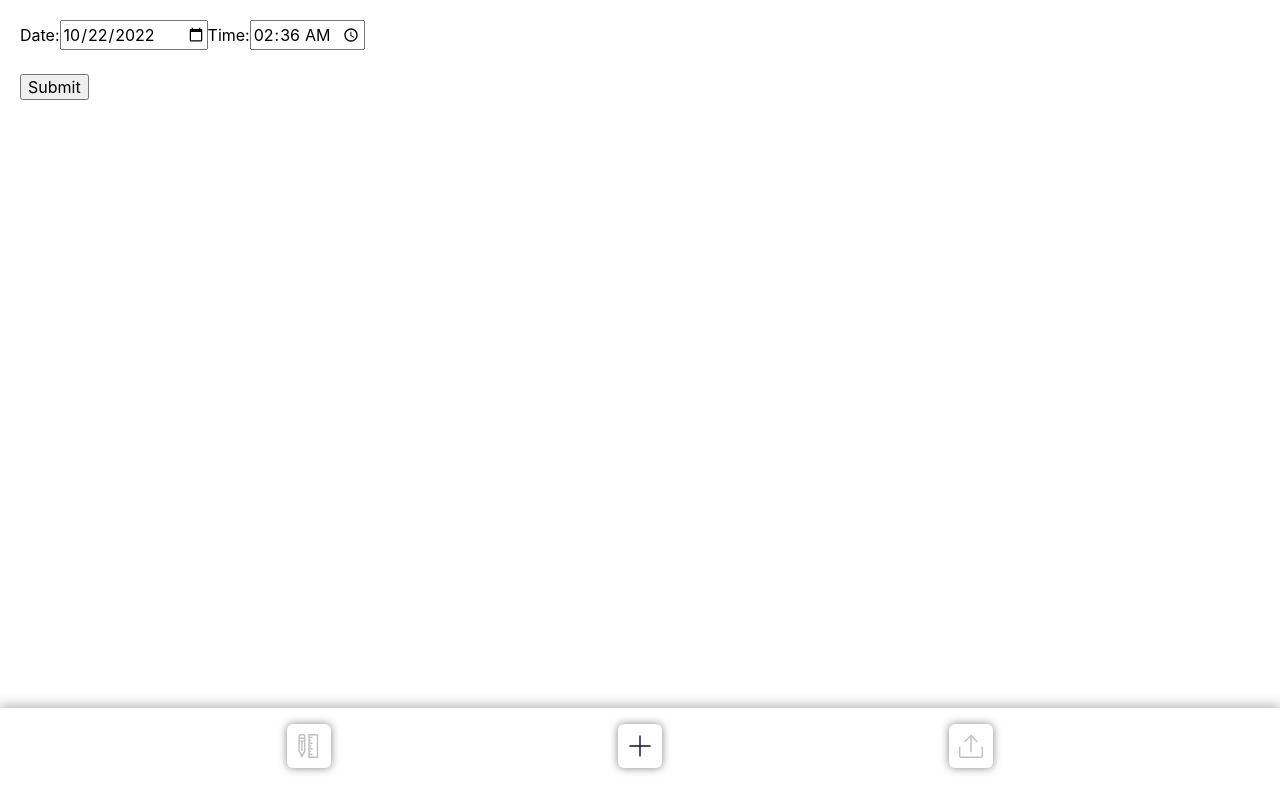
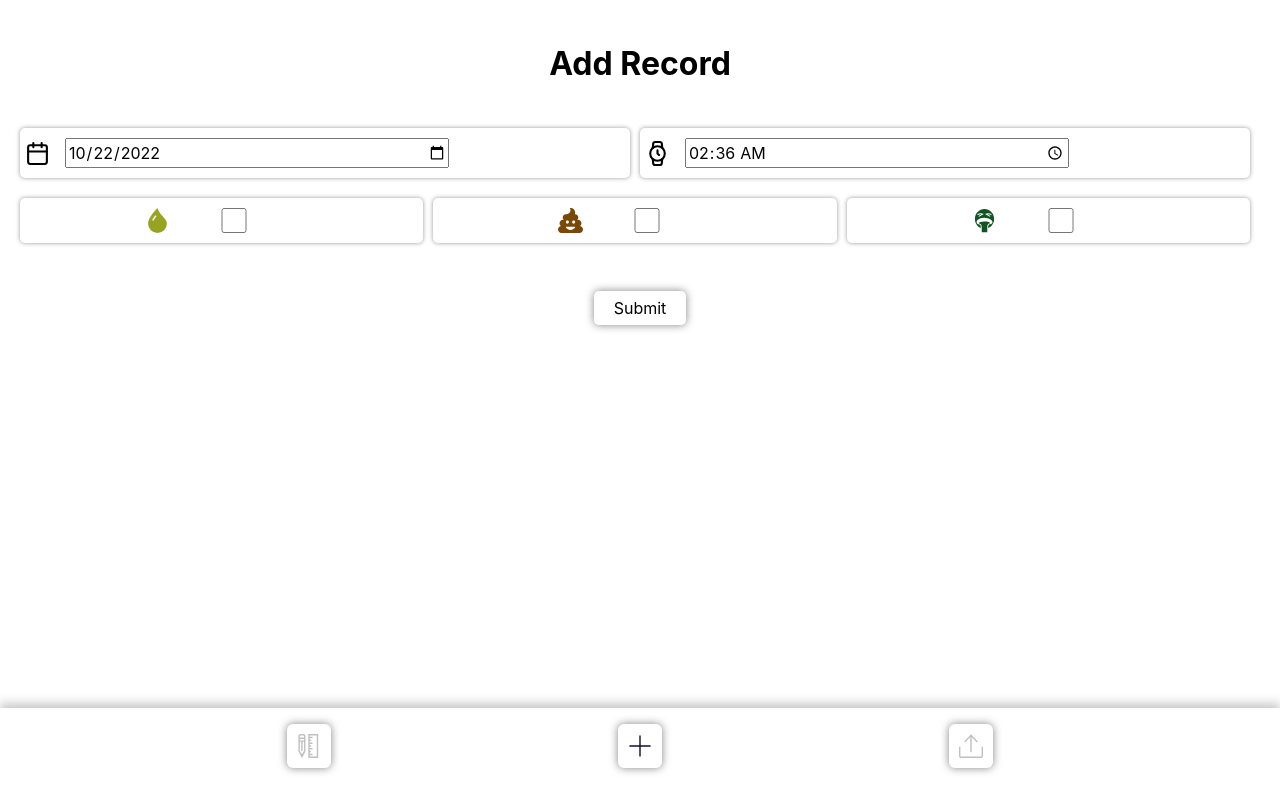
Before and after one commit to EmanateStudios/newborn-data-tracker, a React (Create React App) app in the folder client/: page /AddItem in a window 1280 px wide. Built offline with nearby package versions, Linux system fonts and the light colour scheme.

Commit message:
handling times and bool values

```diff
--- a/client/package.json
+++ b/client/package.json
@@ -4,6 +4,7 @@
   "private": true,
   "dependencies": {
     "@apollo/client": "^3.7.0",
+    "@mui/x-date-pickers": "^5.0.5",
     "@testing-library/jest-dom": "^5.16.5",
     "@testing-library/react": "^13.4.0",
     "@testing-library/user-event": "^13.5.0",
@@ -19,6 +20,7 @@
     "react-icons": "^4.6.0",
     "react-router-dom": "^6.4.2",
     "react-scripts": "5.0.1",
+    "react-time-picker": "^5.0.0",
     "typescript": "^4.8.4",
     "web-vitals": "^2.1.4"
   },
--- a/client/src/api/requests/user.ts
+++ b/client/src/api/requests/user.ts
@@ -1,7 +1,7 @@
 import { gql } from "@apollo/client";
 
 export const GET_USER_RECORDS = gql`
-  query GetUserRecords($id: string) {
+  query GetUserRecords($id: uuid) {
     User(where: { id: { _eq: $id } }) {
       Records {
         bowelMovement
--- a/client/src/api/types/records.ts
+++ b/client/src/api/types/records.ts
@@ -5,12 +5,12 @@ export interface record {
   time: any;
   leftBreast?: number | null | undefined;
   rightBreast?: number | null | undefined;
-  void?: boolean | null | undefined;
+  void: boolean;
   vomit_spitUp?: boolean;
   pumpTime?: Number | null | undefined;
   supplementQuantity?: Number | null | undefined;
   supplementType?: string | null | undefined;
   id?: string;
   user_id: string;
-  bowelMovement?: boolean | null | undefined;
+  bowelMovement?: boolean;
 }
--- a/client/src/pages/AddItem.tsx
+++ b/client/src/pages/AddItem.tsx
@@ -3,30 +3,43 @@ import { useMutation } from "@apollo/client";
 import { INSERT_RECORD } from "../api/requests/records";
 import { record } from "../api/types";
 import { DateTime } from "luxon";
+// --- ICONS ---
+import { FiCalendar, FiWatch } from "react-icons/fi";
+import { FaPoo } from "react-icons/fa";
+import { BsFillDropletFill } from "react-icons/bs";
+import { GiVomiting } from "react-icons/gi";
 
 export function AddItem() {
   const currentDate = DateTime.now();
   // const currentTime = currentDate.toLocaleString(DateTime.TIME_SIMPLE);
   const currentTime = DateTime.now();
 
-  const [getUserRecords, { loading, data, error }] = useMutation(INSERT_RECORD);
+  const [getUserRecords, { loading, data, error }] = useMutation(
+    INSERT_RECORD,
+    {
+      onCompleted: (completedData) => {
+        console.log(`SUCCESSFUL RECORD INSERTION`);
+        console.log(completedData);
+      },
+    }
+  );
 
   const handleSubmit = (event: any) => {
     event.preventDefault();
     getUserRecords({
       variables: {
         objects: {
-          date: currentDate,
-          time: currentTime,
-          leftBreast: 0,
-          rightBreast: 0,
-          void: false,
-          vomit_spitUp: false,
-          pumpTime: 0,
-          supplementQuantity: 0,
-          supplementType: "",
-          user_id: "",
-          bowelMovement: false,
+          date: record.date,
+          time: record.time,
+          leftBreast: record.leftBreast || 0,
+          rightBreast: record.rightBreast || 0,
+          void: record.void || false,
+          vomit_spitUp: record.vomit_spitUp || false,
+          pumpTime: record.pumpTime || 0,
+          supplementQuantity: record.supplementQuantity || 0,
+          supplementType: record.supplementType || "",
+          user_id: record.user_id || "50af37d4-4a87-4ee8-8c4b-7d3e8f0b7a91",
+          bowelMovement: record.bowelMovement || false,
         },
       },
     });
@@ -47,34 +60,138 @@ export function AddItem() {
   };
 
   const [record, setRecord] = useState<record>(initialValues);
+
   const updateRecordState = (update: any) => {
-    console.log(update.name);
-    console.log(update.value);
+    const keyUpdate = update.name;
+    const valueUpdate =
+      update.type === "checkbox" ? update.checked : update.value;
+
+    // console.log(update);
+    // console.log(update.type);
+    // console.log(keyUpdate);
+    console.log(valueUpdate);
+    console.log({
+      ...record,
+      [keyUpdate]: valueUpdate,
+    });
+    setRecord({
+      ...record,
+      [keyUpdate]: valueUpdate,
+    });
   };
+
   return (
     <div className="contentContainer">
+      <h1>Add Record</h1>
       <form onSubmit={handleSubmit}>
-        <label>
-          Date:
+        {/*==================== DATE AND TIME ====================*/}
+        {/* ---- DATE ---- */}
+        <div style={{ display: "flex" }}>
+          <div
+            className="checkBoxContainer"
+            style={{
+              display: "flex",
+              alignItems: "center",
+            }}
+          >
+            <FiCalendar size={"25px"} style={{ marginRight: "15px" }} />
             <input
               type="date"
               name="date"
               value={`${record.date.toFormat("yyyy-MM-dd")}`}
               onChange={(e) => updateRecordState(e.target)}
+              style={{ width: "30vw" }}
             />
-        </label>
-        <label>
-          Time:
+          </div>
+          {/* ---- TIME ---- */}
+          <div
+            className="checkBoxContainer"
+            style={{
+              display: "flex",
+              alignItems: "center",
+            }}
+          >
+            <FiWatch size={"25px"} style={{ marginRight: "15px" }} />
             <input
               type="time"
               name="time"
               value={`${record.time.toLocaleString(DateTime.TIME_24_SIMPLE)}`}
               onChange={(e) => updateRecordState(e.target)}
+              style={{ width: "30vw" }}
             />
-        </label>
+          </div>
+        </div>
+        {/*==================== PEE AND POO ====================*/}
+        <div
+          style={{
+            display: "flex",
+            marginTop: "20px",
+            flexGrow: 1,
+            justifyContent: "space-between",
+          }}
+        >
+          {/* ---- PEE ---- */}
+          <div
+            className="checkBoxContainer"
+            style={{
+              display: "flex",
+              justifyContent: "center",
+            }}
+          >
+            <BsFillDropletFill
+              size={"25px"}
+              style={{ color: "rgb(153,163,34)" }}
+            />
+            <input
+              type="checkbox"
+              name="void"
+              checked={record.void}
+              onChange={(e) => updateRecordState(e.target)}
+              style={{
+                width: "10vw",
+              }}
+            />
+          </div>
+          {/* ---- POO ---- */}
+          <div
+            className="checkBoxContainer"
+            style={{
+              display: "flex",
+              justifyContent: "center",
+            }}
+          >
+            <FaPoo size={"25px"} style={{ color: "rgb(122, 72, 6)" }} />
+            <input
+              type="checkbox"
+              name="bowelMovement"
+              checked={record.bowelMovement}
+              onChange={(e) => updateRecordState(e.target)}
+              style={{ width: "10vw" }}
+            />
+          </div>
+          {/* ---- SPIT UP / VOMIT ---- */}
+          <div
+            className="checkBoxContainer"
+            style={{
+              display: "flex",
+              justifyContent: "center",
+            }}
+          >
+            <GiVomiting size={"25px"} style={{ color: "rgb(17, 84, 35)" }} />
+            <input
+              type="checkbox"
+              name="vomit_spitUp"
+              checked={record.vomit_spitUp}
+              onChange={(e) => updateRecordState(e.target)}
+              style={{ width: "10vw" }}
+            />
+          </div>
+        </div>
         <br />
         <br />
+        <div style={{ textAlign: "center" }}>
           <input type="submit" value="Submit" />
+        </div>
       </form>
     </div>
   );
--- a/client/src/pages/ExportOptions.tsx
+++ b/client/src/pages/ExportOptions.tsx
@@ -1,5 +1,7 @@
-import React from "react";
-
 export function ExportOptions() {
-  return <div className="contentContainer">ExportOptions</div>;
+  return (
+    <div className="contentContainer">
+      <h1>ExportOptions</h1>
+    </div>
+  );
 }
--- a/client/src/pages/Records.tsx
+++ b/client/src/pages/Records.tsx
@@ -3,12 +3,17 @@ import { GET_USER_RECORDS } from "../api/requests";
 import { record } from "../api/types";
 
 export function Records() {
-  const { loading, data, error } = useQuery(GET_USER_RECORDS);
+  const { loading, data, error } = useQuery(GET_USER_RECORDS, {
+    variables: {
+      id: "d38f79c5-6814-45f5-ac7a-5fca7979fd89",
+    },
+  });
 
   if (loading) return <div className="contentContainer">Loading...</div>;
   if (error) return <div className="contentContainer">{`error: ${error}`}</div>;
 
   const AllRecords = (recordData: record[]) => {
+    console.log(recordData);
     return recordData.map((item) => (
       <li key={item.id}>{`${item.date}, poop? : ${
         item.bowelMovement ? "yup" : "not yet"
@@ -18,8 +23,10 @@ export function Records() {
 
   return (
     <div>
-      <div className="contentContainer">Recrds</div>
-      <ul>{AllRecords(data?.Record)}</ul>
+      <div className="contentContainer">
+        <h1>Records</h1>
+      </div>
+      <ul>{AllRecords(data?.User[0]?.Records)}</ul>
     </div>
   );
 }
--- a/client/src/pages/pagestyles/pagestyles.css
+++ b/client/src/pages/pagestyles/pagestyles.css
@@ -32,6 +32,16 @@
 
 }
 
+.checkBoxContainer {
+    border-radius: 5px;
+    flex-grow: 1;
+    padding:10px 5px;
+    margin-right:10px;
+    -webkit-box-shadow: 0px 0px 4px rgba(50, 50, 50, 0.5);
+    -moz-box-shadow: 0px 0px 4px rgba(50, 50, 50, 0.5);
+    box-shadow: 0px 0px 4px rgba(50, 50, 50, 0.5);
+}
+
 .navbar li{
     list-style: none;
     border-color: rgb(133, 133, 133);
@@ -41,3 +51,23 @@
     -moz-box-shadow: 0px 0px 8px rgba(50, 50, 50, 0.6);
     box-shadow: 0px 0px 8px rgba(50, 50, 50, 0.6);
 }
+
+input[type="checkbox"]{
+    margin:0px;
+    padding:0px;
+}
+input[type="submit"]{
+
+    margin:0px;
+    padding:5px 20px;
+    border:0px;
+    background-color: white;
+    border-radius: 5px;
+    -webkit-box-shadow: 0px 0px 8px rgba(50, 50, 50, 0.6);
+    -moz-box-shadow: 0px 0px 8px rgba(50, 50, 50, 0.6);
+    box-shadow: 0px 0px 8px rgba(50, 50, 50, 0.6);
+}
+h1 {
+    text-align: center;
+    margin:20px 0px 40px;
+}
```
Also changed, not shown: 1 other file (tests, documents, lock files or other folders). Lines whose indentation alone changed are shown as unchanged.
